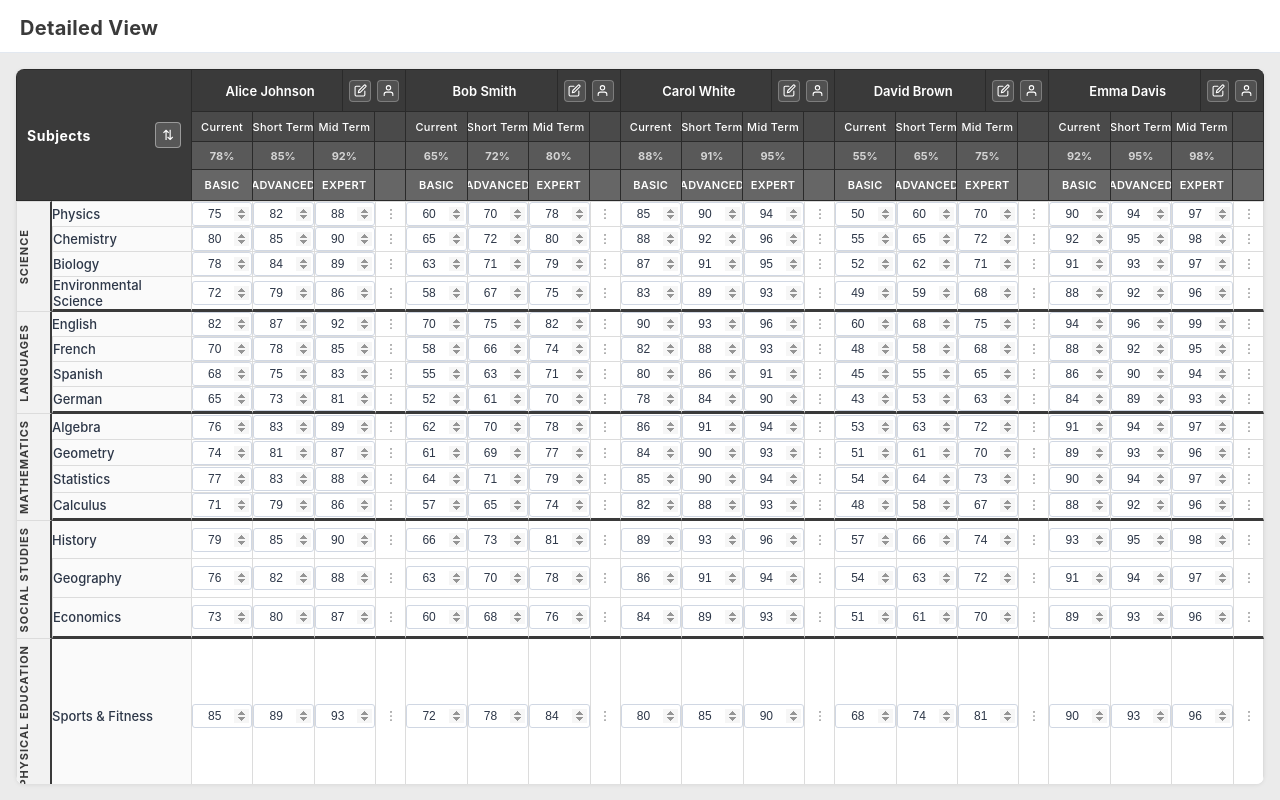
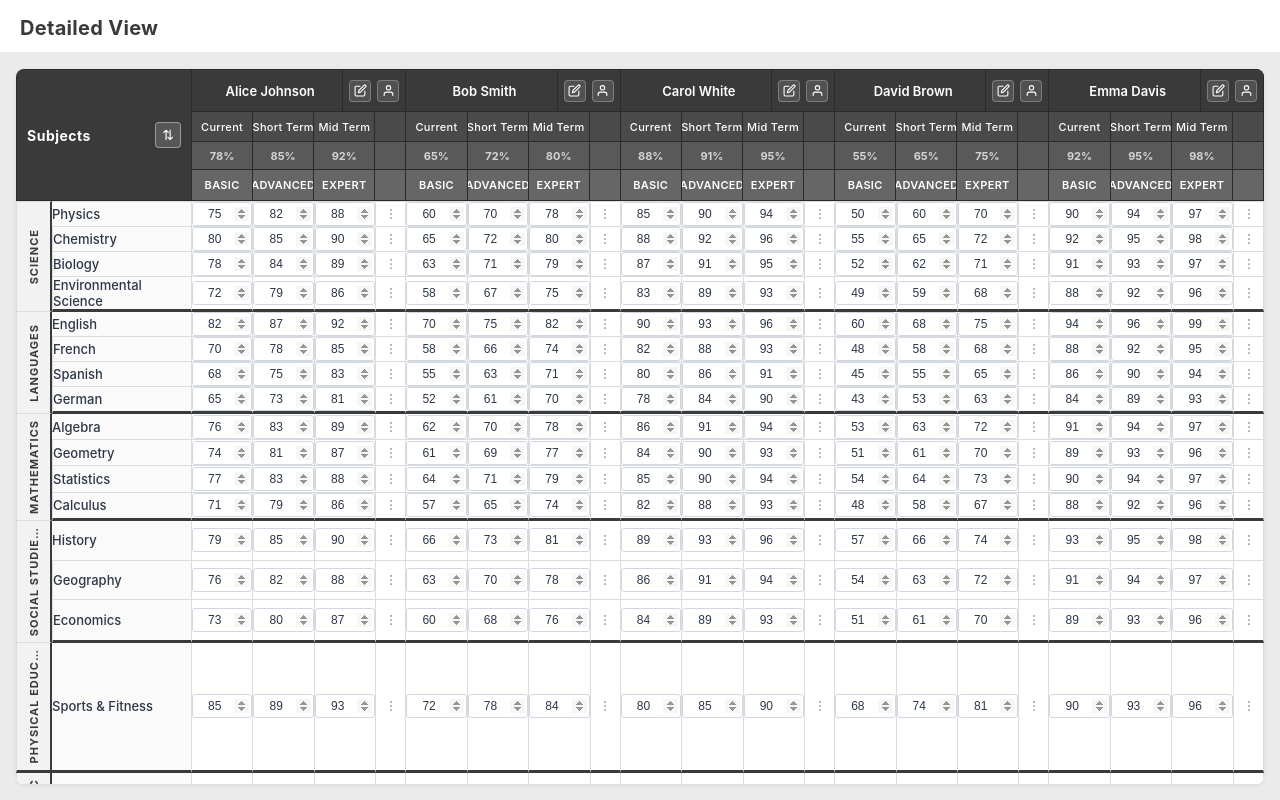
Before and after one commit to nimishawilson/ui-grid-demo, an Angular app: page /detailed-view in a window 1280 px wide. Built offline with nearby package versions, Linux system fonts and the light colour scheme.

Commit message:
tooltip for category and vertically center it

```diff
--- a/src/app/components/detailed-grid/detailed-grid.component.html
+++ b/src/app/components/detailed-grid/detailed-grid.component.html
@@ -86,7 +86,10 @@
             <tr [class.category-last-row]="isLastSub && !isLastCat">
               @if (subIdx === 0) {
                 <td [attr.rowspan]="category.subjects.length" class="category-cell">
-                  <span class="category-name">{{ category.name }}</span>
+                  <span class="category-name"
+                        [title]="categoryTooltip(category.name)">
+                    {{ categoryDisplay(category.name) }}
+                  </span>
                 </td>
               }
               <td class="subject-cell">{{ subject.name }}</td>
--- a/src/app/components/detailed-grid/detailed-grid.component.scss
+++ b/src/app/components/detailed-grid/detailed-grid.component.scss
@@ -30,16 +30,21 @@ $cat-sep-color:   #3a3a3a;
 }
 
 // Header container — never scrolls vertically.
-// overflow-y: scroll reserves the same scrollbar-width gutter as the body
-// so columns stay aligned; the scrollbar itself is hidden via CSS.
+// overflow-y: scroll reserves the scrollbar gutter so the header table width
+// matches the body table width exactly. The scrollbar is made transparent
+// (NOT display:none — that would remove its layout space and cause misalignment).
 .grid-header-container {
   flex-shrink: 0;
   overflow-y: scroll;
   overflow-x: hidden;
-  scrollbar-width: none; // Firefox
+  scrollbar-color: transparent transparent; // Firefox: invisible but keeps gutter
 
   &::-webkit-scrollbar {
-    display: none; // Chrome / Safari
+    background-color: transparent; // Chrome/Safari: keeps layout space, invisible
+  }
+
+  &::-webkit-scrollbar-thumb {
+    background-color: transparent;
   }
 }
 
@@ -288,6 +293,7 @@ tbody {
       text-transform: uppercase;
       letter-spacing: 1px;
       padding: 6px 0;
+      margin: 0 auto;
     }
   }
 
--- a/src/app/components/detailed-grid/detailed-grid.component.ts
+++ b/src/app/components/detailed-grid/detailed-grid.component.ts
@@ -65,6 +65,18 @@ export class DetailedGridComponent implements OnChanges, OnInit {
     this.updateDisplayCategories();
   }
 
+  readonly categoryMaxChars = 13;
+
+  categoryDisplay(name: string): string {
+    return name.length > this.categoryMaxChars
+      ? name.slice(0, this.categoryMaxChars) + '…'
+      : name;
+  }
+
+  categoryTooltip(name: string): string {
+    return name.length > this.categoryMaxChars ? name : '';
+  }
+
   getMark(subjectId: string, studentId: string): SubjectMark {
     if (!this.marksMap[subjectId]) {
       this.marksMap[subjectId] = {};
```
